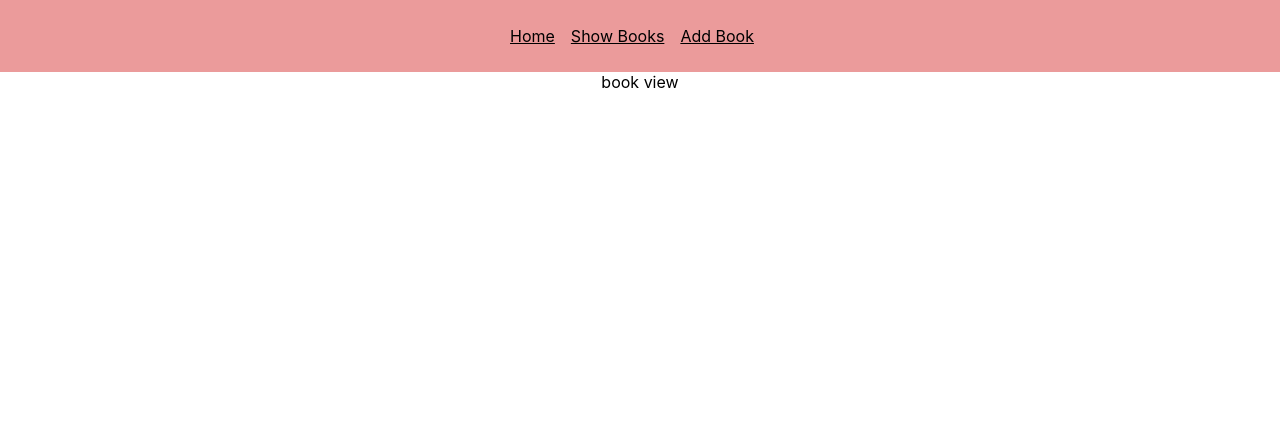
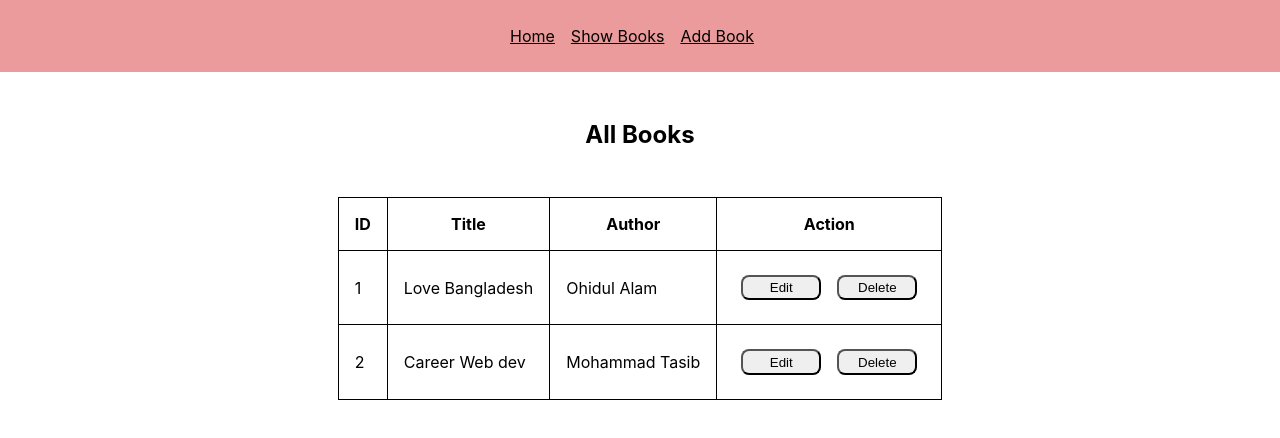
Before and after one commit to MdTasib/React-Redux, a React (Create React App) app: page /show-books in a window 1280 px wide. Shown: the top 438 px of the page. Built offline with nearby package versions, Linux system fonts and the light colour scheme.

Commit message:
read book

```diff
--- a/src/CrudToolkit/CrudToolkit.js
+++ b/src/CrudToolkit/CrudToolkit.js
@@ -1,11 +1,13 @@
 import React from "react";
+import { Provider } from "react-redux";
 import Index from "./routes";
+import store from "./app/store";
 
 const CrudToolkit = () => {
 	return (
-		<div>
+		<Provider store={store}>
 			<Index />
-		</div>
+		</Provider>
 	);
 };
 
--- a/src/CrudToolkit/features/books/BookSlice.js
+++ b/src/CrudToolkit/features/books/BookSlice.js
@@ -1,9 +1,11 @@
 import { createSlice } from "@reduxjs/toolkit";
 
-const initialBooks = [
-	{ id: 1, name: "Love Bangladesh", author: "Ohidul Alam" },
-	{ id: 2, name: "Career Web dev", author: "Mohammad Tasib" },
-];
+const initialBooks = {
+	books: [
+		{ id: 1, name: "Love Bangladesh", author: "Ohidul Alam" },
+		{ id: 2, name: "Career Web dev", author: "Mohammad Tasib" },
+	],
+};
 
 export const bookSlice = createSlice({
 	name: "books",
--- a/src/CrudToolkit/features/books/BooksView.js
+++ b/src/CrudToolkit/features/books/BooksView.js
@@ -1,7 +1,49 @@
-import React from "react";
+import React, { useEffect } from "react";
+import { useDispatch, useSelector } from "react-redux";
+import { showBooks } from "./BookSlice";
 
 const BooksView = () => {
-	return <div>book view</div>;
+	const books = useSelector(state => state.booksReducer.books);
+	const dispatch = useDispatch();
+
+	console.log(books);
+
+	useEffect(() => {
+		dispatch(showBooks());
+	}, []);
+
+	return (
+		<div>
+			<h2>All Books</h2>
+			<table>
+				<thead>
+					<tr>
+						<th>ID</th>
+						<th>Title</th>
+						<th>Author</th>
+						<th>Action</th>
+					</tr>
+				</thead>
+				<tbody>
+					{books &&
+						books.map(book => {
+							const { id, name, author } = book;
+							return (
+								<tr>
+									<td>{id}</td>
+									<td>{name}</td>
+									<td>{author}</td>
+									<td>
+										<button>Edit</button>
+										<button>Delete</button>
+									</td>
+								</tr>
+							);
+						})}
+				</tbody>
+			</table>
+		</div>
+	);
 };
 
 export default BooksView;
```
